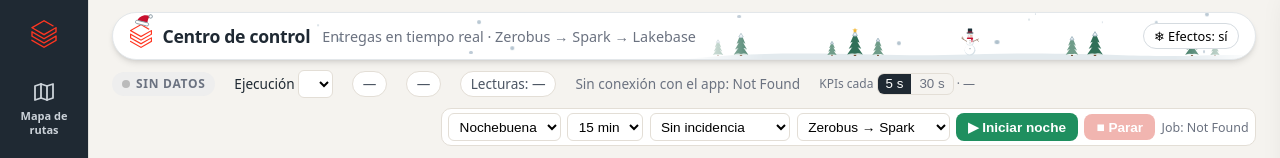
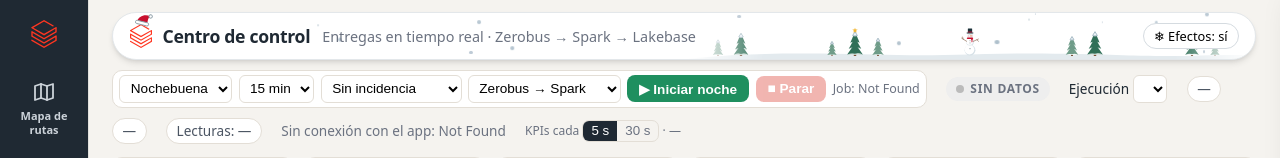
Before and after one commit to rafaelarana/lakebase-taller-navidad, a Python web app: template navidad-hack-infra/templates/control/static/control.html in a window 1280 px wide. Shown: the top 158 px of the page. Run offline with Jinja, Linux system fonts and the light colour scheme; the template is opened without the code that fills it, so the values that code supplies are empty.

Commit message:
Control center: run/configure bar aligned left

```diff
--- a/navidad-hack-infra/templates/control/static/control.html
+++ b/navidad-hack-infra/templates/control/static/control.html
@@ -20,7 +20,7 @@
   .live.off { background: #eee; color: var(--muted); } .live.off i { background: #bbb; animation: none; }
   @keyframes blink { 50% { opacity: .25 } }
   .pill { background: var(--panel); border: 1px solid var(--line); border-radius: 999px; padding: 0.15rem 0.6rem; color: #4b5563; }
-  .runctl { display: inline-flex; align-items: center; gap: 0.4rem; margin-left: auto; background: var(--panel); border: 1px solid var(--line); border-radius: 10px; padding: 0.25rem 0.4rem; }
+  .runctl { display: inline-flex; align-items: center; gap: 0.4rem; background: var(--panel); border: 1px solid var(--line); border-radius: 10px; padding: 0.25rem 0.4rem; }
   .runctl button { border: 0; border-radius: 8px; padding: 0.35rem 0.75rem; font-weight: 700; cursor: pointer; font-size: 0.85rem; }
   .runctl .play { background: var(--ok); color: #fff; } .runctl .stop { background: var(--bad); color: #fff; }
   .runctl button:disabled { opacity: .35; cursor: not-allowed; }
@@ -101,13 +101,6 @@
 </header>
 
 <div class="bar">
-  <span class="live off" id="live"><i></i><span id="liveTxt">SIN DATOS</span></span>
-  <label>Ejecución <select id="run"></select></label>
-  <span class="pill" id="mode">—</span>
-  <span class="pill" id="speed">—</span>
-  <span class="pill" id="reads" title="De dónde lee el panel">Lecturas: —</span>
-  <span id="status" style="color:var(--muted)"></span>
-  <span class="kstamp">KPIs cada <span class="seg2" id="kEvery"><button data-s="5" class="on">5 s</button><button data-s="30">30 s</button></span> · <span id="kStamp">—</span></span>
   <span class="runctl" id="runctl" title="Lanza o para el job navidad-live (notebooks 04 + 05)">
     <select id="jCampaign" aria-label="Noche"><option value="nochebuena">Nochebuena</option><option value="reyes">Reyes</option></select>
     <select id="jMinutes" aria-label="Duración"><option value="5">5 min</option><option value="10">10 min</option><option value="15" selected>15 min</option><option value="30">30 min</option></select>
@@ -117,6 +110,13 @@
     <button class="stop" id="jStop" disabled>■ Parar</button>
     <span class="js" id="jStatus"></span>
   </span>
+  <span class="live off" id="live"><i></i><span id="liveTxt">SIN DATOS</span></span>
+  <label>Ejecución <select id="run"></select></label>
+  <span class="pill" id="mode">—</span>
+  <span class="pill" id="speed">—</span>
+  <span class="pill" id="reads" title="De dónde lee el panel">Lecturas: —</span>
+  <span id="status" style="color:var(--muted)"></span>
+  <span class="kstamp">KPIs cada <span class="seg2" id="kEvery"><button data-s="5" class="on">5 s</button><button data-s="30">30 s</button></span> · <span id="kStamp">—</span></span>
 </div>
 
 <div class="kpis">
```
